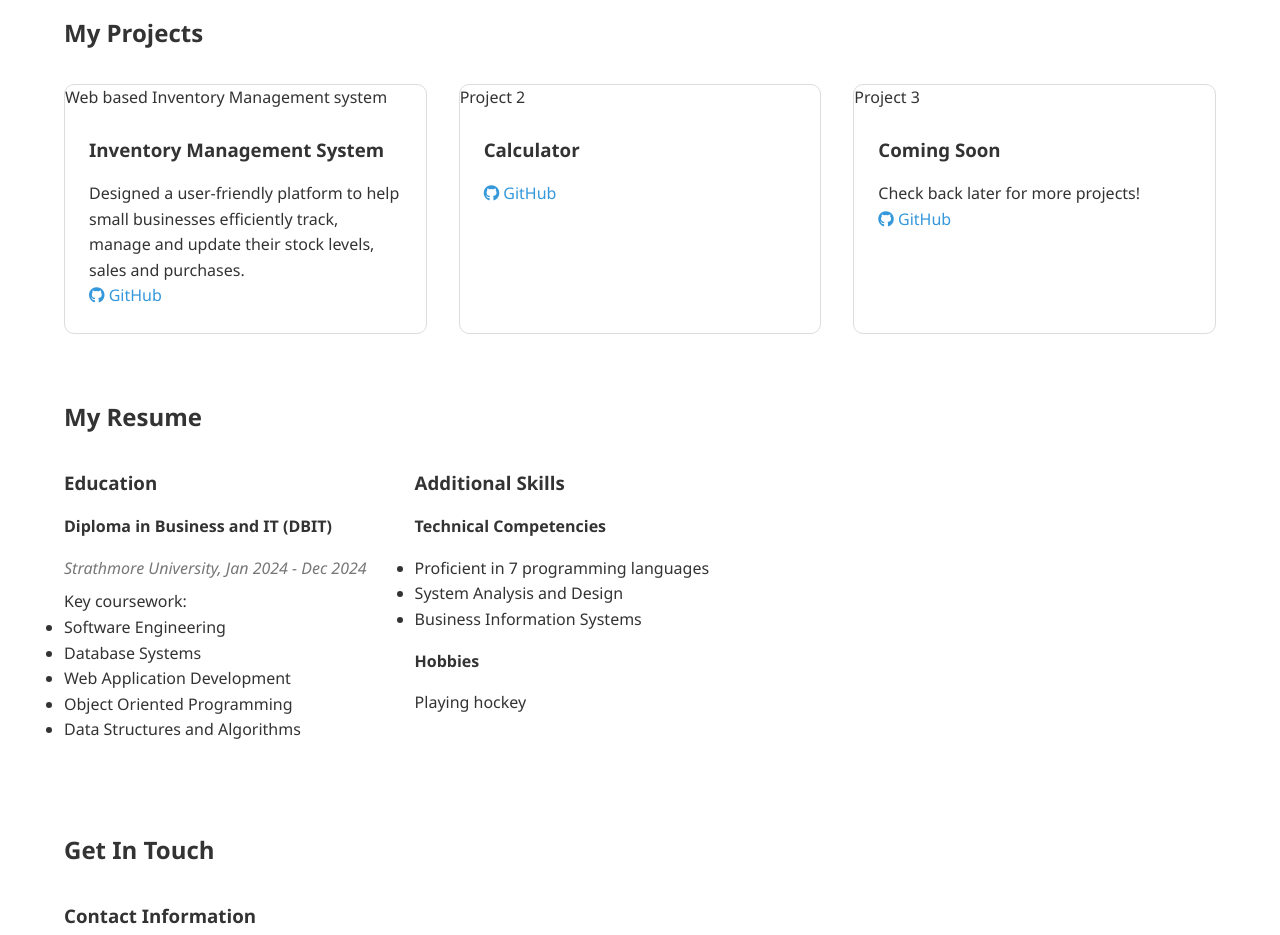
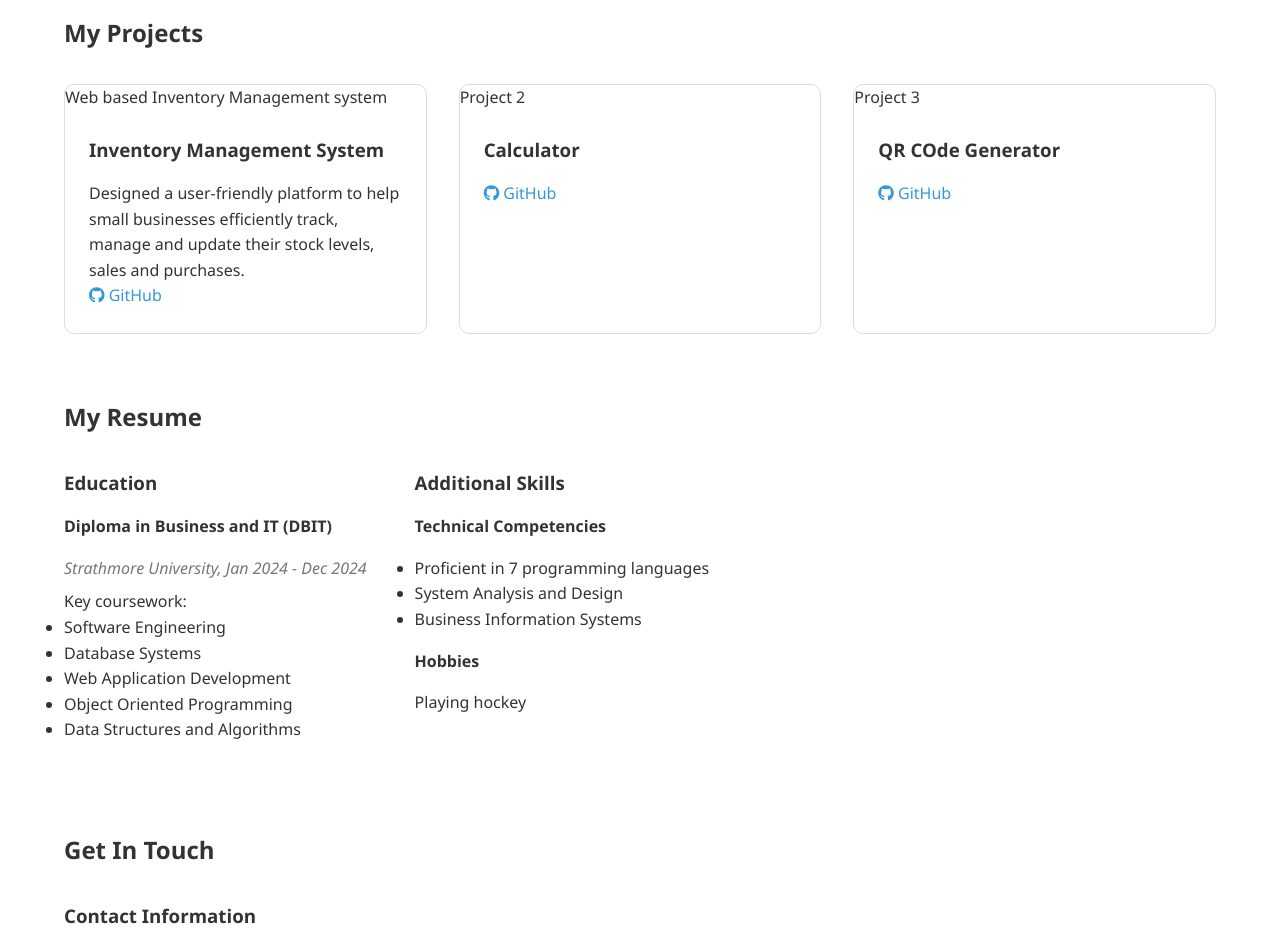
Before and after one commit to Anisha996/portfolio, a plain HTML site: page index.html in a window 1280 px wide. Shown: the part 1260-2195 px from the top of the page. Drawn offline with Linux system fonts and the light colour scheme.

Commit message:
Update index.html

```diff
--- a/index.html
+++ b/index.html
@@ -326,10 +326,9 @@
                 <div class="project-card">
                     <p>Project 3
                     <div class="project-info">
-                        <h3>Coming Soon</h3>
-                        <p>Check back later for more projects!</p>
+                        <h3>QR COde Generator</h3>
                         <div class="project-links">
-                            <a href="https://github.com/Anisha996" target="_blank"><i class="fab fa-github"></i> GitHub</a>
+                            <a href="https://anisha996.github.io/qr/" target="_blank"><i class="fab fa-github"></i> GitHub</a>
                         </div>
                     </div>
                 </div>
@@ -371,6 +370,7 @@
                     </div>
                 </div>
             </div>
+
         </div>
     </section>
    <!-- Contact -->
```
